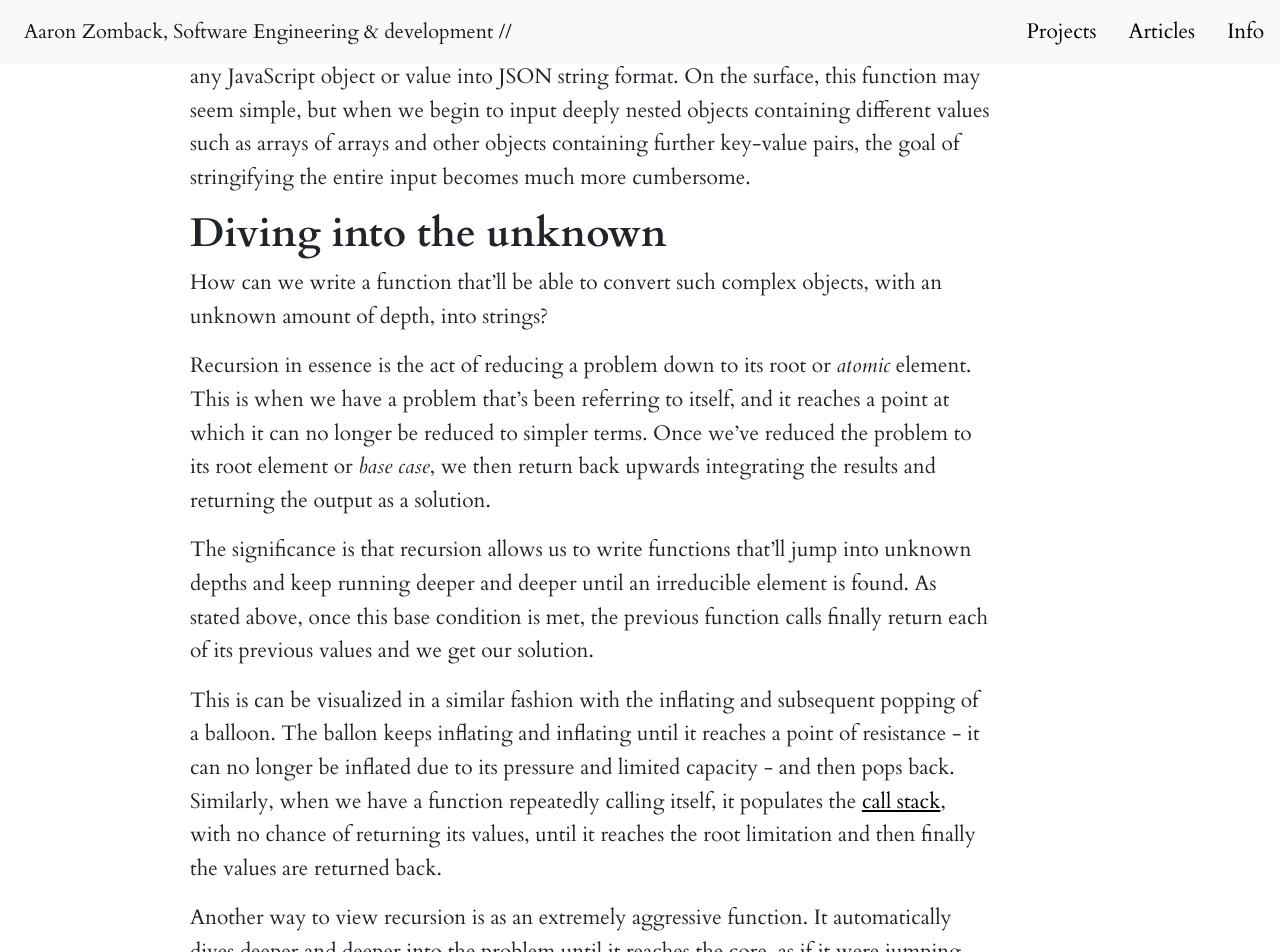
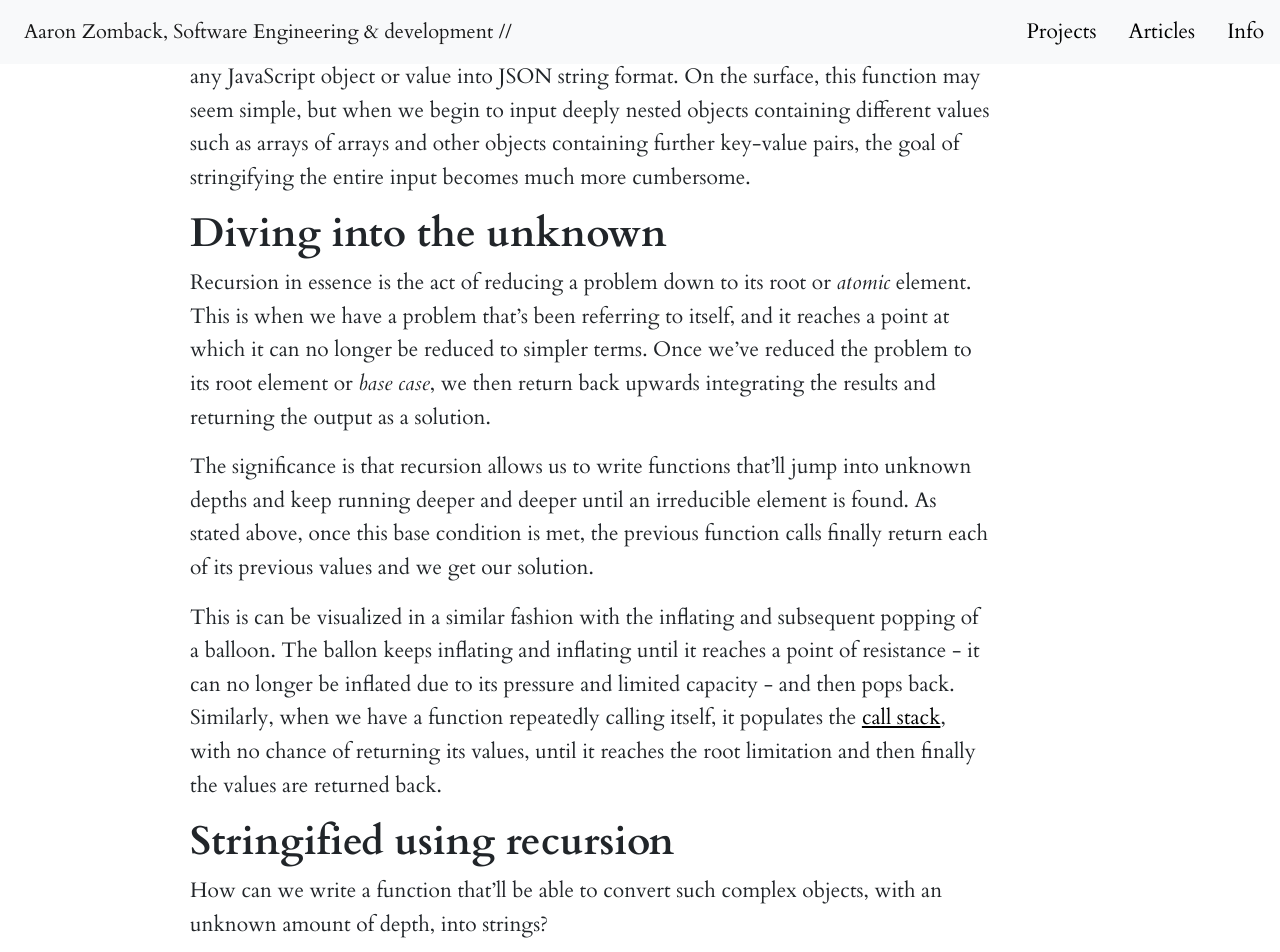
Before and after one commit to aaronzomback/design-portfolio, a Jekyll site: the page built from _posts/2021-04-30-what-is-recursion?.markdown, in a window 1280 px wide and 1400 px high, scrolled down 1082 px. Shown: the top 952 px of the window. Built offline with Jekyll 4.4.1, drawn with Linux system fonts in a browser that asks for light colours; nearby versions of some CDN libraries.

Commit message:
Updated What Is Recursion?

```diff
--- a/_posts/2021-04-30-what-is-recursion?.markdown
+++ b/_posts/2021-04-30-what-is-recursion?.markdown
@@ -16,14 +16,16 @@ Let's take for example the JavaScript function [JSON.stringify()](https://develo
 
 ## Diving into the unknown
 
-How can we write a function that'll be able to convert such complex objects, with an unknown amount of depth, into strings?
-
 Recursion in essence is the act of reducing a problem down to its root or *atomic* element. This is when we have a problem that's been referring to itself, and it reaches a point at which it can no longer be reduced to simpler terms. Once we've reduced the problem to its root element or *base case*, we then return back upwards integrating the results and returning the output as a solution.
 
 The significance is that recursion allows us to write functions that'll jump into unknown depths and keep running deeper and deeper until an irreducible element is found. As stated above, once this base condition is met, the previous function calls finally return each of its previous values and we get our solution.
 
 This is can be visualized in a similar fashion with the inflating and subsequent popping of a balloon. The ballon keeps inflating and inflating until it reaches a point of resistance - it can no longer be inflated due to its pressure and limited capacity - and then pops back. Similarly, when we have a function repeatedly calling itself, it populates the [call stack](https://www.freecodecamp.org/news/understanding-the-javascript-call-stack-861e41ae61d4/), with no chance of returning its values, until it reaches the root limitation and then finally the values are returned back.
 
+## Stringified using recursion
+
+How can we write a function that'll be able to convert such complex objects, with an unknown amount of depth, into strings?
+
 Another way to view recursion is as an extremely aggressive function. It automatically dives deeper and deeper into the problem until it reaches the core, as if it were jumping through the same hoops until finding the root.
 
 ![200.gif](/uploads/200.gif)
```
